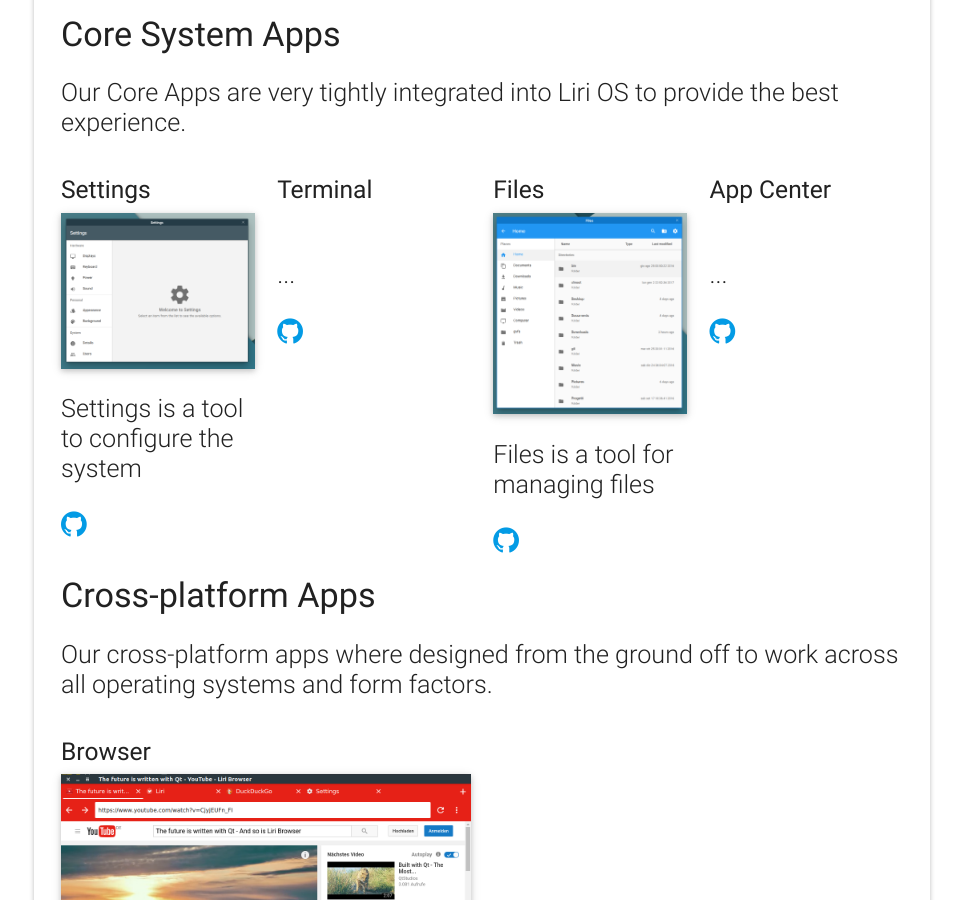
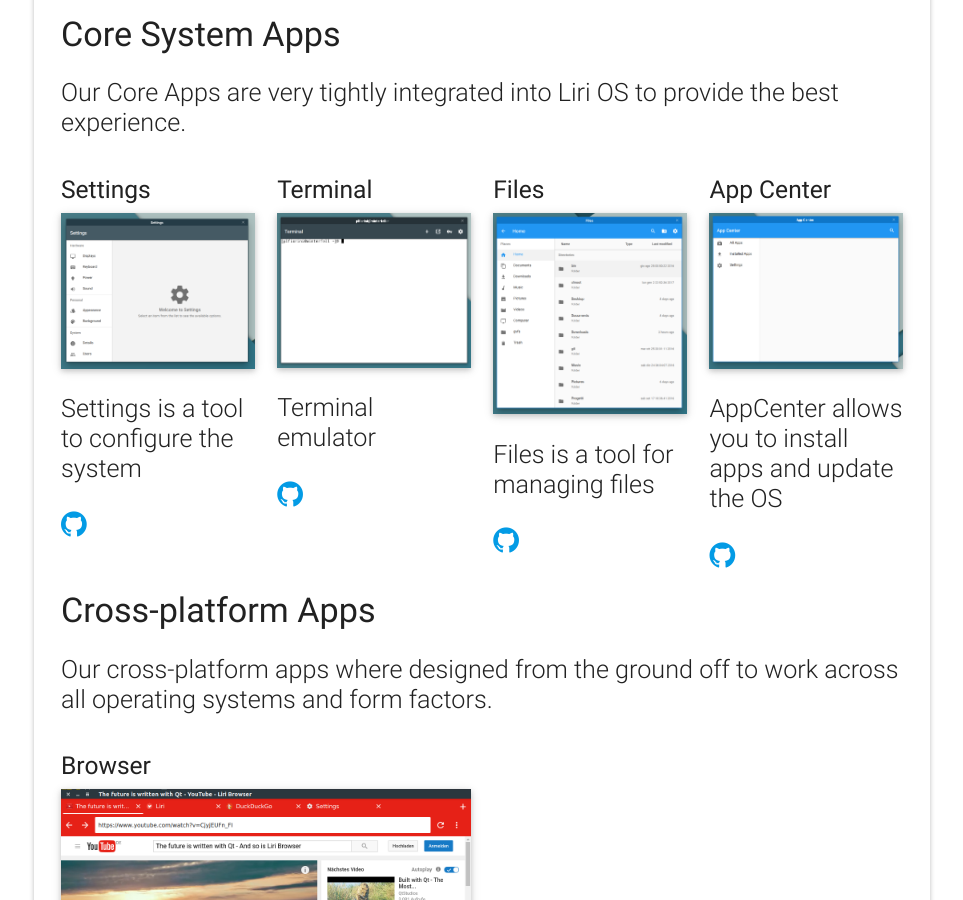
Before and after one commit to lirios/lirios.github.io, a Jekyll site: the page built from apps/index.html, in a window 1280 px wide and 900 px high, scrolled down 600 px. Shown: the whole window, without its empty margins (158-1121 px from the left). Built offline with Jekyll 4.4.1, drawn with Linux system fonts in a browser that asks for light colours; nearby versions of some CDN libraries; a script that is not in the unit is left out.

Commit message:
Apps: add missing screenshots

```diff
--- a/apps/index.html
+++ b/apps/index.html
@@ -36,8 +36,8 @@ navitem: nav-apps
     </div>
     <div class="col l3 m6 s12">
       <h5>Terminal</h5>
-      <img src=""/>
-      <p class="flow-text">...</p>
+      <img class="materialboxed responsive-img z-depth-1" src="{{ site.baseurl }}/images/apps/terminal/screen_console_01.png">
+      <p class="flow-text">Terminal emulator</p>
       <a href="https://github.com/lirios/terminal">
         <i class="fa fa-2x fa-github"></i>
       </a>
@@ -52,8 +52,8 @@ navitem: nav-apps
     </div>
     <div class="col l3 m6 s12">
       <h5>App Center</h5>
-      <img src=""/>
-      <p class="flow-text">...</p>
+      <img class="materialboxed responsive-img z-depth-1" src="{{ site.baseurl }}/images/apps/appcenter/screen_mainview_01.png">
+      <p class="flow-text">AppCenter allows you to install apps and update the OS</p>
       <a href="https://github.com/lirios/appcenter">
         <i class="fa fa-2x fa-github"></i>
       </a>
```
Also changed, not shown: images/apps/appcenter/screen_mainview_01.png (added), images/apps/terminal/screen_console_01.png (added).
